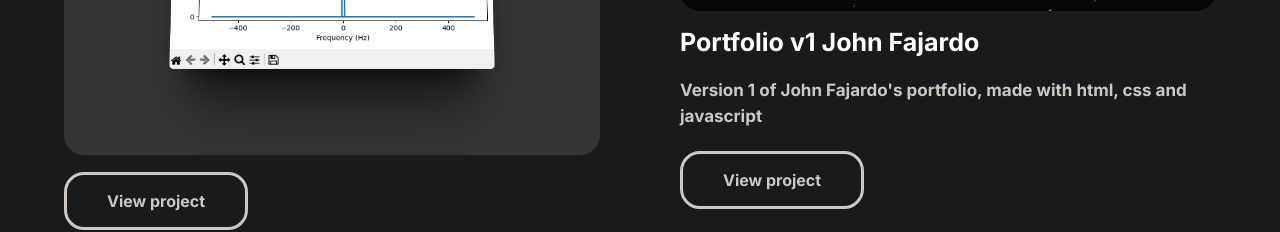
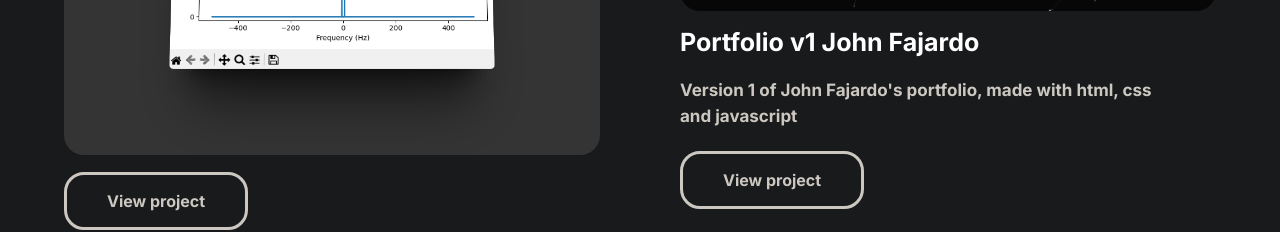
Before and after one commit to JohnFajardo-Dev/DevPortfolio, a React (Vite) app: page / in a window 1280 px wide. Shown: the part 2191-2423 px from the top of the page. Built offline with nearby package versions, Linux system fonts and the light colour scheme.

Commit message:
css fix styles

```diff
--- a/src/App.css
+++ b/src/App.css
@@ -19,6 +19,8 @@
     font-weight: bold;
     scroll-behavior: smooth;
     transition: all 0.2s ease;
+    box-sizing: border-box;
+    min-width: 0;
 }
 
 html{
@@ -29,6 +31,15 @@ html{
 body{
     width: 90vw;
     margin: auto;
+    min-height: 100dvh;
+}
+
+h1, h2, h3, h4{
+    text-wrap: balance;
+}
+
+p{
+    text-wrap: pretty;
 }
 
 .txthome{
```
